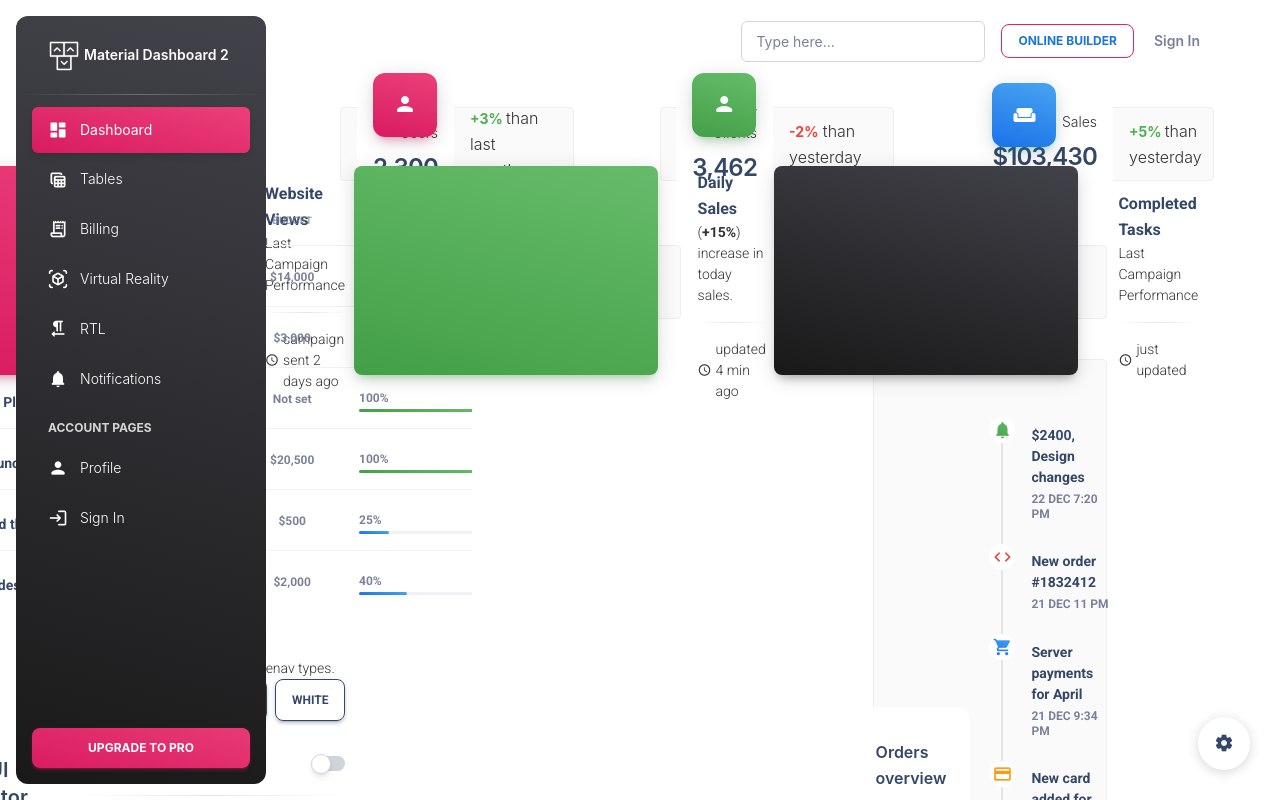
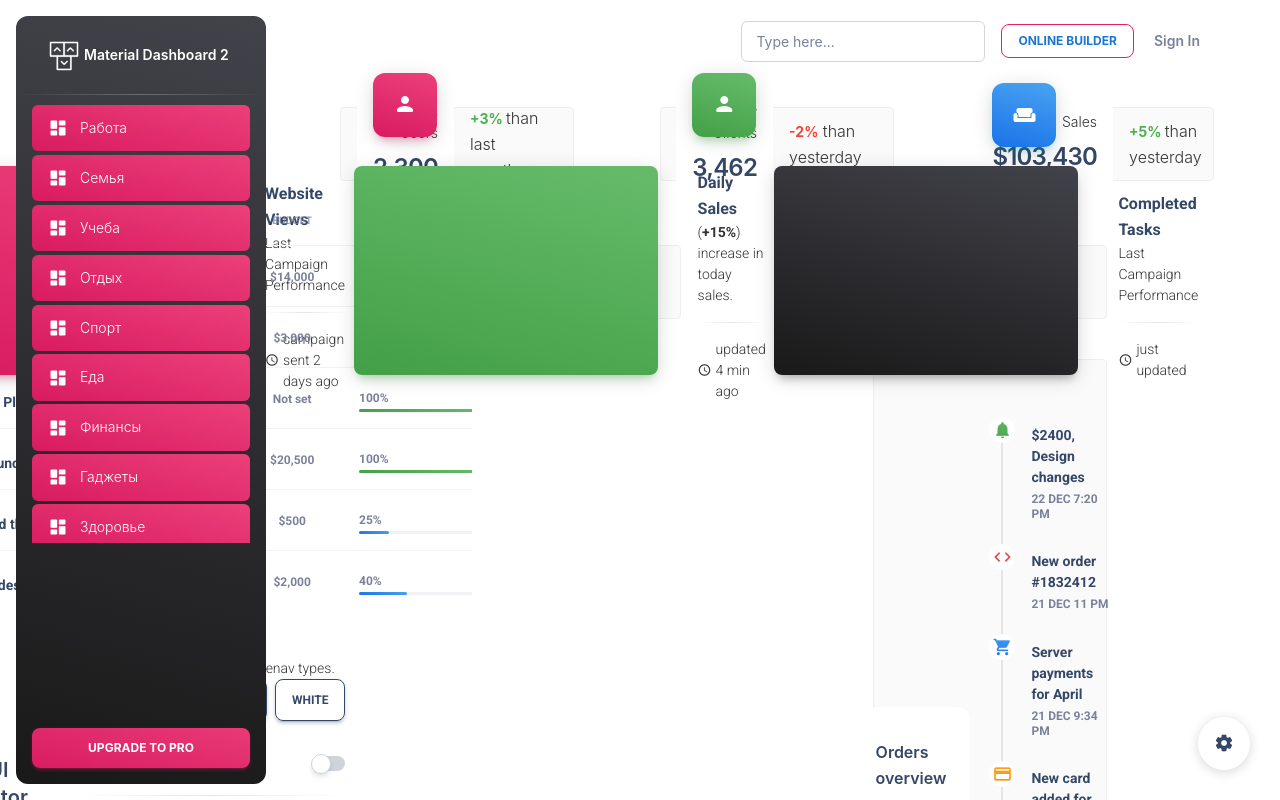
Before and after one commit to VODOROD1/angular-todo-app, an Angular app: page / in a window 1280 px wide. Shown: the top 800 px of the page. Built offline with nearby package versions, Linux system fonts and the light colour scheme.

Commit message:
Data from TestData were engaged in categories component thanks to data-handler service

```diff
--- a/src/app/service/data-handler.service.ts
+++ b/src/app/service/data-handler.service.ts
@@ -1,4 +1,6 @@
 import { Injectable } from '@angular/core';
+import { Category } from '../model/Category';
+import { TestData } from '../data/TestData';
 
 @Injectable({
   providedIn: 'root'
@@ -6,4 +8,8 @@ import { Injectable } from '@angular/core';
 export class DataHandlerService {
 
   constructor() { }
+
+  getCategories(): Category[] {
+    return TestData.categories;
+  }
 }
--- a/src/app/views/categories/categories.component.html
+++ b/src/app/views/categories/categories.component.html
@@ -24,9 +24,9 @@
   <hr class="horizontal light mt-0 mb-2" />
   <div class="collapse navbar-collapse w-auto" id="sidenav-collapse-main">
     <ul class="navbar-nav">
-      <li class="nav-item">
+      <li class="nav-item" *ngFor="let category of categories;">
         <a
-          class="nav-link text-white active bg-gradient-primary"
+          class="nav-link text-white bg-gradient-primary"
           href="../pages/dashboard.html"
         >
           <div
@@ -34,94 +34,7 @@
           >
             <i class="material-icons opacity-10">dashboard</i>
           </div>
-          <span class="nav-link-text ms-1">Dashboard</span>
-        </a>
-      </li>
-      <li class="nav-item">
-        <a class="nav-link text-white" href="../pages/tables.html">
-          <div
-            class="text-white text-center me-2 d-flex align-items-center justify-content-center"
-          >
-            <i class="material-icons opacity-10">table_view</i>
-          </div>
-          <span class="nav-link-text ms-1">Tables</span>
-        </a>
-      </li>
-      <li class="nav-item">
-        <a class="nav-link text-white" href="../pages/billing.html">
-          <div
-            class="text-white text-center me-2 d-flex align-items-center justify-content-center"
-          >
-            <i class="material-icons opacity-10">receipt_long</i>
-          </div>
-          <span class="nav-link-text ms-1">Billing</span>
-        </a>
-      </li>
-      <li class="nav-item">
-        <a class="nav-link text-white" href="../pages/virtual-reality.html">
-          <div
-            class="text-white text-center me-2 d-flex align-items-center justify-content-center"
-          >
-            <i class="material-icons opacity-10">view_in_ar</i>
-          </div>
-          <span class="nav-link-text ms-1">Virtual Reality</span>
-        </a>
-      </li>
-      <li class="nav-item">
-        <a class="nav-link text-white" href="../pages/rtl.html">
-          <div
-            class="text-white text-center me-2 d-flex align-items-center justify-content-center"
-          >
-            <i class="material-icons opacity-10">format_textdirection_r_to_l</i>
-          </div>
-          <span class="nav-link-text ms-1">RTL</span>
-        </a>
-      </li>
-      <li class="nav-item">
-        <a class="nav-link text-white" href="../pages/notifications.html">
-          <div
-            class="text-white text-center me-2 d-flex align-items-center justify-content-center"
-          >
-            <i class="material-icons opacity-10">notifications</i>
-          </div>
-          <span class="nav-link-text ms-1">Notifications</span>
-        </a>
-      </li>
-      <li class="nav-item mt-3">
-        <h6
-          class="ps-4 ms-2 text-uppercase text-xs text-white font-weight-bolder opacity-8"
-        >
-          Account pages
-        </h6>
-      </li>
-      <li class="nav-item">
-        <a class="nav-link text-white" href="../pages/profile.html">
-          <div
-            class="text-white text-center me-2 d-flex align-items-center justify-content-center"
-          >
-            <i class="material-icons opacity-10">person</i>
-          </div>
-          <span class="nav-link-text ms-1">Profile</span>
-        </a>
-      </li>
-      <li class="nav-item">
-        <a class="nav-link text-white" href="../pages/sign-in.html">
-          <div
-            class="text-white text-center me-2 d-flex align-items-center justify-content-center"
-          >
-            <i class="material-icons opacity-10">login</i>
-          </div>
-          <span class="nav-link-text ms-1">Sign In</span>
-        </a>
-      </li>
-      <li class="nav-item">
-        <a class="nav-link text-white" href="../pages/sign-up.html">
-          <div
-            class="text-white text-center me-2 d-flex align-items-center justify-content-center"
-          >
-            <i class="material-icons opacity-10">assignment</i>
-          </div>
-          <span class="nav-link-text ms-1">Sign Up</span>
+          <span class="nav-link-text ms-1">{{category.title}}</span>
         </a>
       </li>
     </ul>
--- a/src/app/views/categories/categories.component.ts
+++ b/src/app/views/categories/categories.component.ts
@@ -1,10 +1,18 @@
 import { Component } from '@angular/core';
+import { Category } from 'src/app/model/Category';
+import { DataHandlerService } from 'src/app/service/data-handler.service';
 
 @Component({
   selector: 'app-categories',
   templateUrl: './categories.component.html',
-  styleUrls: ['./categories.component.scss']
+  styleUrls: ['./categories.component.scss'],
 })
 export class CategoriesComponent {
+  public categories: Category[] = [];
 
+  constructor(private dataHandlerService: DataHandlerService) {}
+
+  ngOnInit() {
+    this.categories = this.dataHandlerService.getCategories();
+  }
 }
```
